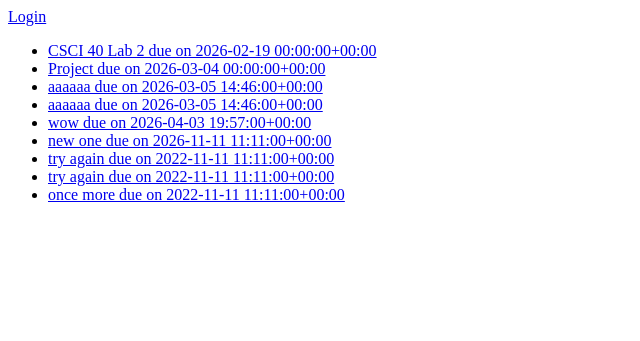
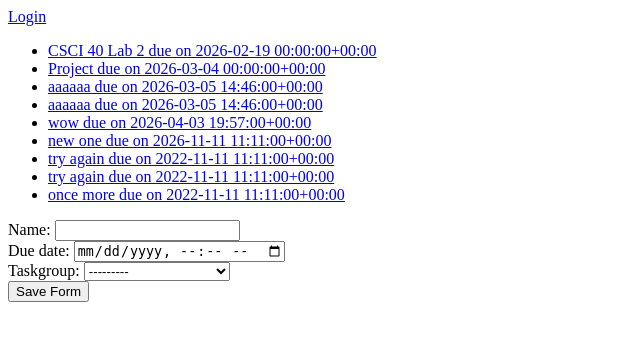
Before and after one commit to sam-garcia21/sample, a Django app: page /tasks/list/ in a window 1280 px wide. Shown: the top 341 px of the page, without its empty margins (0-640 px from the left). Run offline with Django 5.2, Linux system fonts and the light colour scheme; data comes from the database, SQL or seed files in the repository; both versions use the stored data as it was after the commit.

Commit message:
form lessons

```diff
--- /dev/null
+++ b/tasks/forms.py
@@ -0,0 +1,26 @@
+from django import forms
+
+from .models import Task
+
+# class TaskForm(forms.Form):
+#     name = forms.CharField(label="Task Name", max_length=100)
+#     due_date = forms.DateTimeField(
+#         label="Due Date",
+#         widget=forms.TextInput(
+#             attrs={'type': 'datetime-local'}
+#         )
+#     )
+#     taskgroup = forms.ModelChoiceField(
+#         label="Task Group",
+#         queryset=TaskGroup.objects.all()
+#     )
+
+class TaskForm(forms.ModelForm):
+    class Meta:
+        model = Task
+        fields = '__all__'
+        widgets = {
+            'due_date': forms.TextInput(
+                attrs={'type': 'datetime-local'}
+            )
+        }
--- a/tasks/models.py
+++ b/tasks/models.py
@@ -18,7 +18,7 @@ class Task(models.Model):
         return f'{self.name} due on {self.due_date}'
 
     def get_absolute_url(self):
-        return reverse('task_detail', args=[str(self.id)])
+        return reverse('task_detail', args=[str(self.pk)])
 
     class Meta:
         verbose_name = 'task'
--- a/tasks/templates/task_detail.html
+++ b/tasks/templates/task_detail.html
@@ -3,4 +3,10 @@
 {% block content %}
     <h1> Task Detail</h1>
     <p> {{ task }} </p>
+
+    <form method="POST">
+        {% csrf_token %}
+        {{ form }}
+        <input type="submit" name="submit" value="Save Form">
+    </form>
 {% endblock %}
--- a/tasks/templates/task_list.html
+++ b/tasks/templates/task_list.html
@@ -10,4 +10,9 @@
             </li>
         {% endfor %}
     </ul>
+    <form method="POST">
+        {% csrf_token %}
+        {{ form }}
+        <input type="submit" name="submit" value="Save Form">
+    </form>
 {% endblock %}
--- a/tasks/urls.py
+++ b/tasks/urls.py
@@ -1,6 +1,6 @@
 from django.urls import path
 
-from .views import index, TaskListView, TaskDetailView
+from .views import index, TaskListView, TaskDetailView, TaskCreateView
 
 urlpatterns = [
     path('', index, name='index'),
@@ -8,6 +8,7 @@ urlpatterns = [
     # path('<ind:id>', task_detail, name='task-detail'),
     path('list/', TaskListView.as_view(), name='task_list'),
     path('<int:pk>/', TaskDetailView.as_view(), name='task_detail'),
+    path('create', TaskCreateView.as_view(), name='task_create'),
 ]
 
 app_name = 'tasks'
--- a/tasks/views.py
+++ b/tasks/views.py
@@ -5,8 +5,10 @@ from django.contrib.auth.mixins import LoginRequiredMixin
 from django.views.generic.base import TemplateView
 from django.views.generic.detail import DetailView
 from django.views.generic.list import ListView
+from django.views.generic import CreateView, DeleteView
 
-from .models import Task
+from .forms import TaskForm
+from .models import Task, TaskGroup
 
 # Create your views here.
 
@@ -15,15 +17,42 @@ def index(request):
     return render(request, 'index.html', {'name': 'World'})
 
 
-class TaskDetailView(LoginRequiredMixin, DetailView):
-    login_url = '/accounts/login/'
+class TaskDetailView(DetailView):
+    # login_url = '/accounts/login/'
     model = Task
     template_name = "task_detail.html"
+    form_class = TaskForm
 
 
 class TaskListView(ListView):
     model = Task
     template_name = "task_list.html"
+
+    def get_context_data(self, **kwargs):
+        context = super().get_context_data(**kwargs)
+        context['taskgroups'] = TaskGroup.objects.all()
+        context['form'] = TaskForm()
+        return context
+
+    def post(self, request, *args, **kwargs):
+        form = TaskForm(request.POST)
+        if form.is_valid():
+            form.save()
+        return self.get(request, *args, **kwargs)
+        # t = Task()
+        # t.name = request.POST.get('name')
+        # t.due_date = request.POST.get('due_date')
+        # t.taskgroup = TaskGroup.objects.get(pk=request.POST.get('taskgroup'))
+        # t.save()
+        # return self.get(request, *args, **kwargs)
+
+class TaskCreateView(CreateView):
+    model = Task
+    template_name = 'task_detail.html'
+    form_class = TaskForm
+
+
+
 
 # class TaskListView(TemplateView):
 #     template_name = "task_list.html"
```
Also changed, not shown: db.sqlite3.
